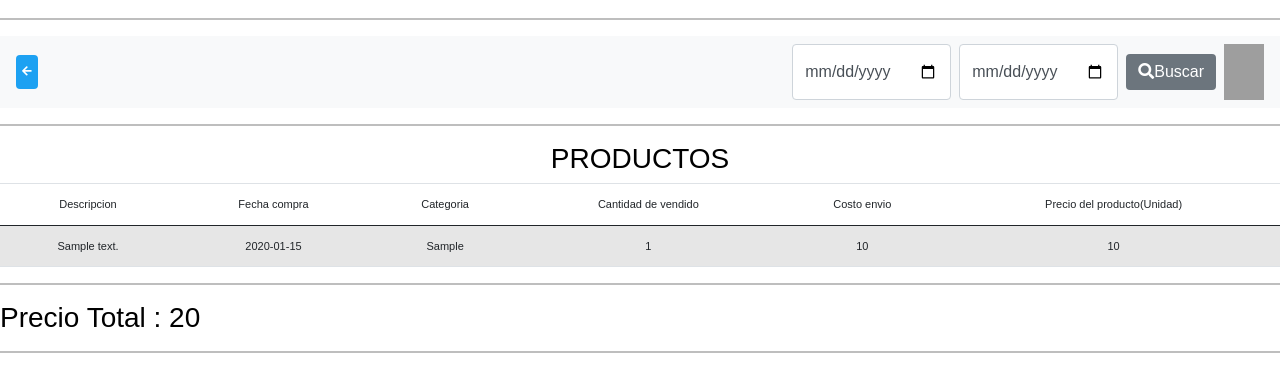
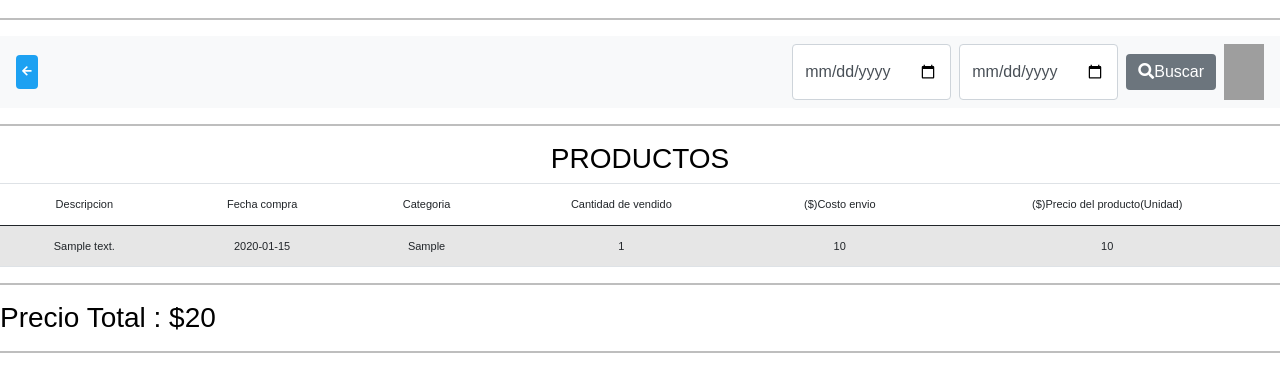
Before and after one commit to bosco11/Proyecto-2-progra4, a CodeIgniter app: page /Proyecto2-progra4/index.php/tienda/ventas/1 in a window 1280 px wide. Shown: the part 258-627 px from the top of the page. Run offline with CodeIgniter, Linux system fonts and the light colour scheme; the visitor is signed in with stand-in values (Sample User, id 1); tables that the repository leaves empty hold one stand-in row (values such as "Sample post"); some libraries are stand-ins or nearby versions; grey boxes are pictures that could not be loaded.

Commit message:
signo dolar add

```diff
--- a/marketplace/application/views/reportes/compras.php
+++ b/marketplace/application/views/reportes/compras.php
@@ -38,8 +38,8 @@
                             <td>Fecha compra</td>
                             <td>Categoria</td>
                             <td>Unidades compradas</td>
-                            <td>Costo envio</td>
-                            <td>Precio del producto(Unidad)</td>
+                            <td>($)Costo envio</td>
+                            <td>($)Precio del producto(Unidad)</td>
                         </tr>
                     </thead>
                     <tbody id="tbTable">
@@ -84,7 +84,7 @@
                     array_push($productosGrafico, array("id_productos" => $pro['id_productos'], "descripcion" => $pro['descripcion'], "cantidades" => $cantidadProductos));
                 }
             }
-            echo "<h3>Precio Total : " . $precioTotal . "</h3>";
+            echo "<h3>Precio Total : $" . $precioTotal . "</h3>";
             ?>
             <hr>
             <script type="text/javascript"> // Se crea un grafico con google.charts con el calculo de cantidad de compras por producto.
--- a/marketplace/application/views/reportes/factura.php
+++ b/marketplace/application/views/reportes/factura.php
@@ -41,8 +41,8 @@
                             <td>Fecha publicacion</td>
                             <td>Categoria</td>
                             <td>Cantidad adquirida</td>
-                            <td>Costo envio</td>
-                            <td>Precio del producto(Unidad)</td>
+                            <td>($)Costo envio</td>
+                            <td>($)Precio del producto(Unidad)</td>
                             <td>Tienda</td>
                         </tr>
                     </thead>
@@ -64,7 +64,7 @@
                     </tbody>
                 </table>
             </div>
-            <h3>Precio total:$ <?php echo $compra['precio_total'] ?></h3>
+            <h3>Precio total: $ <?php echo $compra['precio_total'] ?></h3>
         </div>
     </div>
 
--- a/marketplace/application/views/reportes/ofertas.php
+++ b/marketplace/application/views/reportes/ofertas.php
@@ -51,8 +51,8 @@
                             <td>Fecha publicacion</td>
                             <td>Categoria</td>
                             <td>Cantidad disponible</td>
-                            <td>Costo envio</td>
-                            <td>Precio del producto(Unidad)</td>
+                            <td>($)Costo envio</td>
+                            <td>($)Precio del producto(Unidad)</td>
                         </tr>
                     </thead>
                     <tbody id="tbTable">
--- a/marketplace/application/views/reportes/suscripciones.php
+++ b/marketplace/application/views/reportes/suscripciones.php
@@ -36,8 +36,8 @@
                                 <td>Fecha publicacion</td>
                                 <td>Categoria</td>
                                 <td>Cantidad disponible</td>
-                                <td>Costo envio</td>
-                                <td>Precio del producto(Unidad)</td>
+                                <td>($)Costo envio</td>
+                                <td>($)Precio del producto(Unidad)</td>
                             </tr>
                         </thead>
                         <tbody id="tbTable">
--- a/marketplace/application/views/reportes/ventas.php
+++ b/marketplace/application/views/reportes/ventas.php
@@ -37,8 +37,8 @@
                             <td>Fecha compra</td>
                             <td>Categoria</td>
                             <td>Cantidad de vendido</td>
-                            <td>Costo envio</td>
-                            <td>Precio del producto(Unidad)</td>
+                            <td>($)Costo envio</td>
+                            <td>($)Precio del producto(Unidad)</td>
                         </tr>
                     </thead>
                     <tbody id="tbTable">
@@ -83,7 +83,7 @@
                     array_push($productosGrafico, array("id_productos" => $pro['id_productos'], "descripcion" => $pro['descripcion'], "cantidades" => $cantidadProductos));
                 }
             }
-            echo "<h3>Precio Total : " . $precioTotal . "</h3>";
+            echo "<h3>Precio Total : $" . $precioTotal . "</h3>";
             ?>
             <hr>
             <script type="text/javascript">// Se crea un grafico con google.charts con el calculo de cantidad de ventas por producto.
--- a/marketplace/application/views/tienda/addProducto.php
+++ b/marketplace/application/views/tienda/addProducto.php
@@ -38,12 +38,12 @@ if ($this->session->userdata['logged_in']['logged_in'] == TRUE) { ?>
                     <input type="number" name="txt_cantidad" value="<?php echo $this->input->post('txt_cantidad'); ?>" class="cajatexto" id="txt_cantidad" />
 
                 </div>
-                <label for="txt_costoEnvio" class="control-label"><span class="text-danger">* </span>Costo de Envio:</label>
+                <label for="txt_costoEnvio" class="control-label"><span class="text-danger">* </span>Costo de Envio:($)</label>
                 <div class="form-group">
                     <input type="number" name="txt_costoEnvio" value="<?php echo $this->input->post('txt_costoEnvio'); ?>" class="cajatexto" id="txt_costoEnvio" />
 
                 </div>
-                <label for="txt_precio" class="control-label"><span class="text-danger">* </span>Precio:</label>
+                <label for="txt_precio" class="control-label"><span class="text-danger">* </span>Precio:($)</label>
                 <div class="form-group">
                     <input type="number" name="txt_precio" value="<?php echo $this->input->post('txt_precio'); ?>" class="cajatexto" id="txt_precio" />
 
--- a/marketplace/application/views/tienda/editProducto.php
+++ b/marketplace/application/views/tienda/editProducto.php
@@ -52,12 +52,12 @@ if ($this->session->userdata['logged_in']['logged_in'] == TRUE) { ?>
 					<input type="number" name="txt_cantidad" value="<?php echo $this->input->post('txt_cantidad') ? $this->input->post('txt_cantidad') : $producto['cantidad']; ?>" class="cajatexto" id="txt_cantidad" />
 
 				</div>
-				<label for="txt_costoEnvio" class="control-label"><span class="text-danger">* </span>Costo de Envio:</label>
+				<label for="txt_costoEnvio" class="control-label"><span class="text-danger">* </span>Costo de Envio:($)</label>
 				<div class="form-group">
 					<input type="number" name="txt_costoEnvio" value="<?php echo $this->input->post('txt_costoEnvio') ? $this->input->post('txt_costoEnvio') : $producto['costo_envio']; ?>" class="cajatexto" id="txt_costoEnvio" />
 
 				</div>
-				<label for="txt_precio" class="control-label"><span class="text-danger">* </span>Precio:</label>
+				<label for="txt_precio" class="control-label"><span class="text-danger">* </span>Precio:($)</label>
 				<div class="form-group">
 					<input type="number" name="txt_precio" value="<?php echo $this->input->post('txt_precio') ? $this->input->post('txt_precio') : $producto['precio']; ?>" class="cajatexto" id="txt_precio" />
 
--- a/marketplace/application/views/tienda/perfiltienda.php
+++ b/marketplace/application/views/tienda/perfiltienda.php
@@ -139,8 +139,8 @@ if (isset($error_message)) {
                                         <tr align="center">
                                             <td>Descripcion </td>
                                             <td>Cantidad disponible</td>
-                                            <td>Costo envio</td>
-                                            <td>Precio</td>
+                                            <td>($)Costo envio</td>
+                                            <td>($)Precio del producto(Unidad)</td>
                                             <td>Fecha publicacion</td>
                                             <td>Categoria</td>
                                             <td>Tiempo de entrega</td>
--- a/marketplace/application/views/tienda/tiendahome.php
+++ b/marketplace/application/views/tienda/tiendahome.php
@@ -124,8 +124,8 @@ if ($this->session->userdata['logged_in']['logged_in'] == TRUE) { ?>
 							<tr align="center">
 								<td>Descripcion </td>
 								<td>Cantidad</td>
-								<td>Costo envio</td>
-								<td>Precio</td>
+								<td>($)Costo envio</td>
+								<td>($)Precio del producto(Unidad)</td>
 								<td>Fecha publicacion</td>
 								<td>Categoria</td>
 								<td>Tiempo de entrega</td>
```
